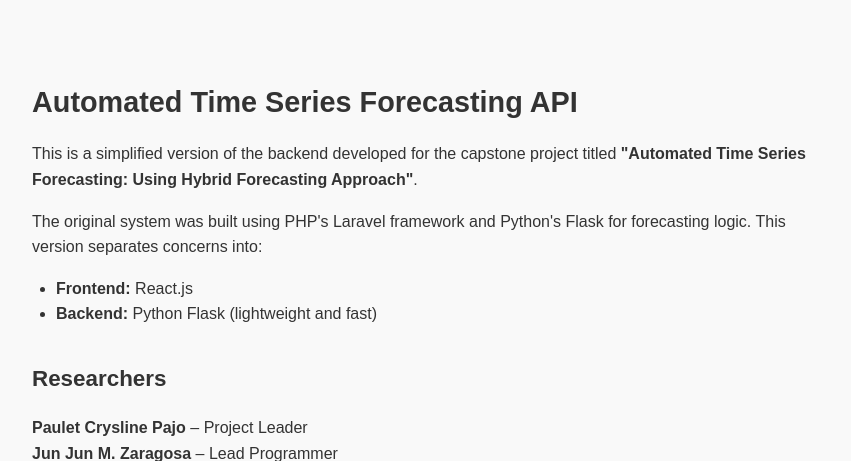
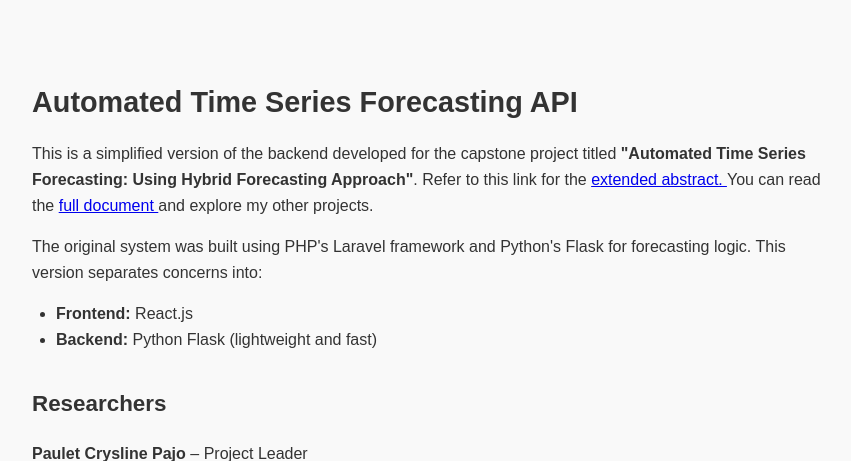
Before and after one commit to jzaragosa06/time-series-forecast-backend, a Flask app: page / in a window 1280 px wide. Shown: the top 461 px of the page, without its empty margins (208-1059 px from the left). Run offline with Flask 3, Linux system fonts and the light colour scheme.

Commit message:
docs: update readme and doc
include the url for the document of the research project

```diff
--- a/app/templates/index.html
+++ b/app/templates/index.html
@@ -9,7 +9,9 @@
 
     <h1 style="font-size: 1.8rem; margin-bottom: 0.5em;">Automated Time Series Forecasting API</h1>
 
-    <p>This is a simplified version of the backend developed for the capstone project titled <strong>"Automated Time Series Forecasting: Using Hybrid Forecasting Approach"</strong>.</p>
+    <p>This is a simplified version of the backend developed for the capstone project titled <strong>"Automated Time Series Forecasting: Using Hybrid Forecasting Approach"</strong>.
+    Refer to this link for the <a href="https://drive.google.com/file/d/1ezv9vKa8NNZ1Isd4c1vs9Tl0QWcCdldI/view?usp=sharing"> extended abstract. </a> You can read the <a href="https://www.linkedin.com/in/jun-jun-zaragosa/details/projects/"> full document </a> and explore my other projects.
+    </p>
 
     <p>The original system was built using PHP's Laravel framework and Python's Flask for forecasting logic. This version separates concerns into:</p>
     <ul style="list-style: disc; padding-left: 1.5em;">
```
Also changed, not shown: README.md.
